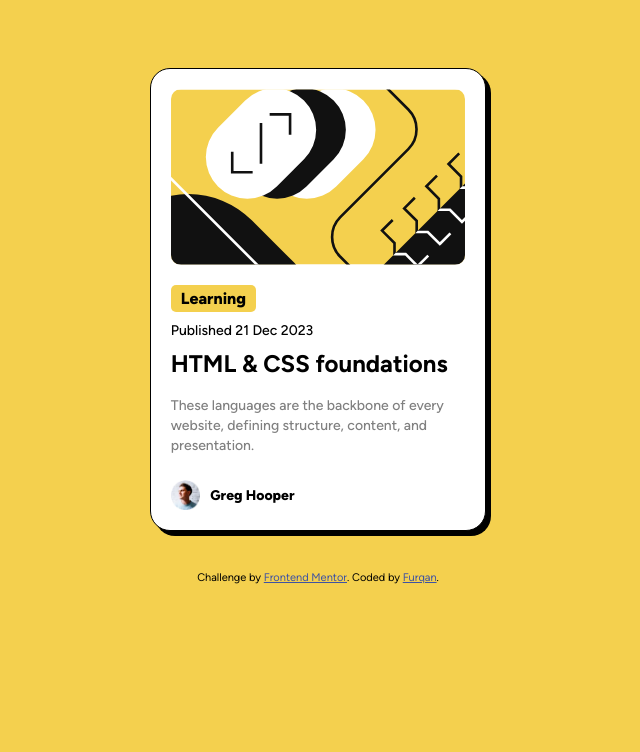
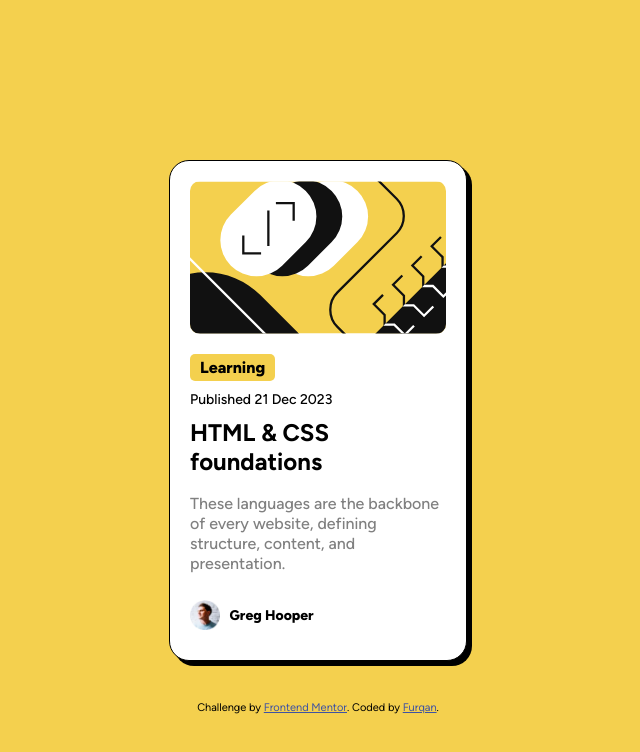
Before and after one commit to MFA005/blog-preview-card, a plain HTML site: page index.html in a window 1280 px wide. Shown: the whole page, without its empty margins (322-962 px from the left). Drawn offline with Linux system fonts and the light colour scheme.

Commit message:
actual finale

```diff
--- a/style.css
+++ b/style.css
@@ -25,6 +25,7 @@ html body {
     align-items: center;
     flex-direction: column;
     padding-top: 60px;
+    margin: auto;
 
 }
 
@@ -40,8 +41,9 @@ html body {
     align-items: center;
     background-color: white;
     flex-direction: column;
-    width: 23vw;
-    height: 70%;
+    width: 20vw;
+    margin-top: 100px;
+    margin-bottom: 0;
     border: 1px solid black;
     box-shadow: 5px 5px black;
     border-radius: 20px;
@@ -86,6 +88,7 @@ p {
     font-size: 14px;
     margin-top: -2px;
     line-height: 20px;
+    font-size: 16px;
 }
 .avatar {
     display: flex;
@@ -97,6 +100,7 @@ p {
     font-weight: 800;
     margin-top: 10px;
     font-size: 14px;
+    padding-bottom: 10px;
 
 
 }
@@ -105,9 +109,15 @@ p {
     padding-right: 10px;
     padding-bottom: 0;
 }
-@media (max-width: 600px) {
+@media (max-width: 400px) {
     .card{
         width: 80vw;
     }
 
 }
+@media (max-width: 700px) {
+    .card{
+        width: 60vw;
+    }
+
+}
```
